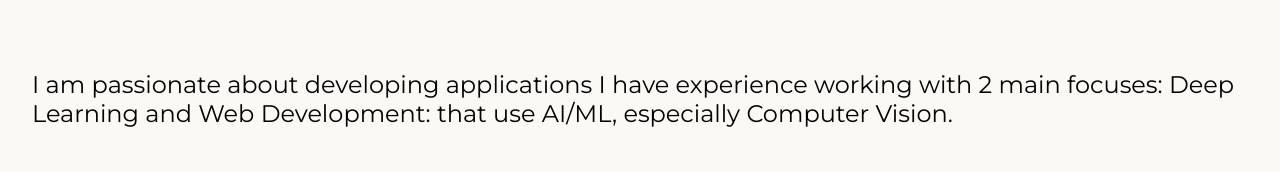
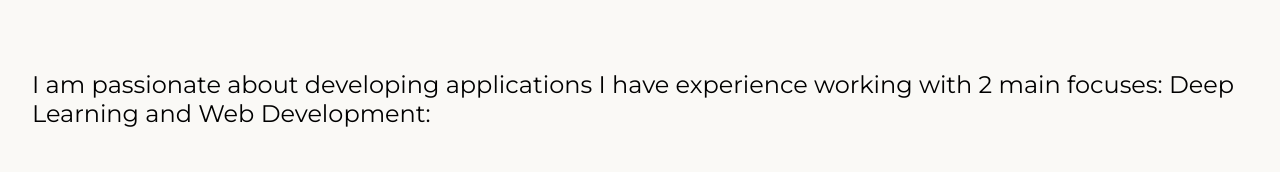
Before and after one commit to zexianchoo/zexianchoo.github.io, a React (Vite) app: page /about in a window 1280 px wide. Shown: the part 268-440 px from the top of the page. Built offline with nearby package versions, Linux system fonts and the light colour scheme; a web font is replaced by a local one.

Commit message:
about paragraph changes

```diff
--- a/src/sections/AboutMe.jsx
+++ b/src/sections/AboutMe.jsx
@@ -11,11 +11,10 @@ const AboutMe = () => {
                     About Me!
                 </h1>
 
-                <div className='py-20 space-y-10'>
+                <div className='py-20 space-y-12'>
                     <p className='font-montserrat text-dark-blue max-sm:py-2 min-sm:py-8'>
                     I am passionate about developing applications
                     I have experience working with 2 main focuses: Deep Learning and Web Development:
-                    that use AI/ML, especially Computer Vision.
                     </p>
 
                     <p className='font-montserrat text-dark-blue max-sm:py-2 min-sm:py-8'>
```
